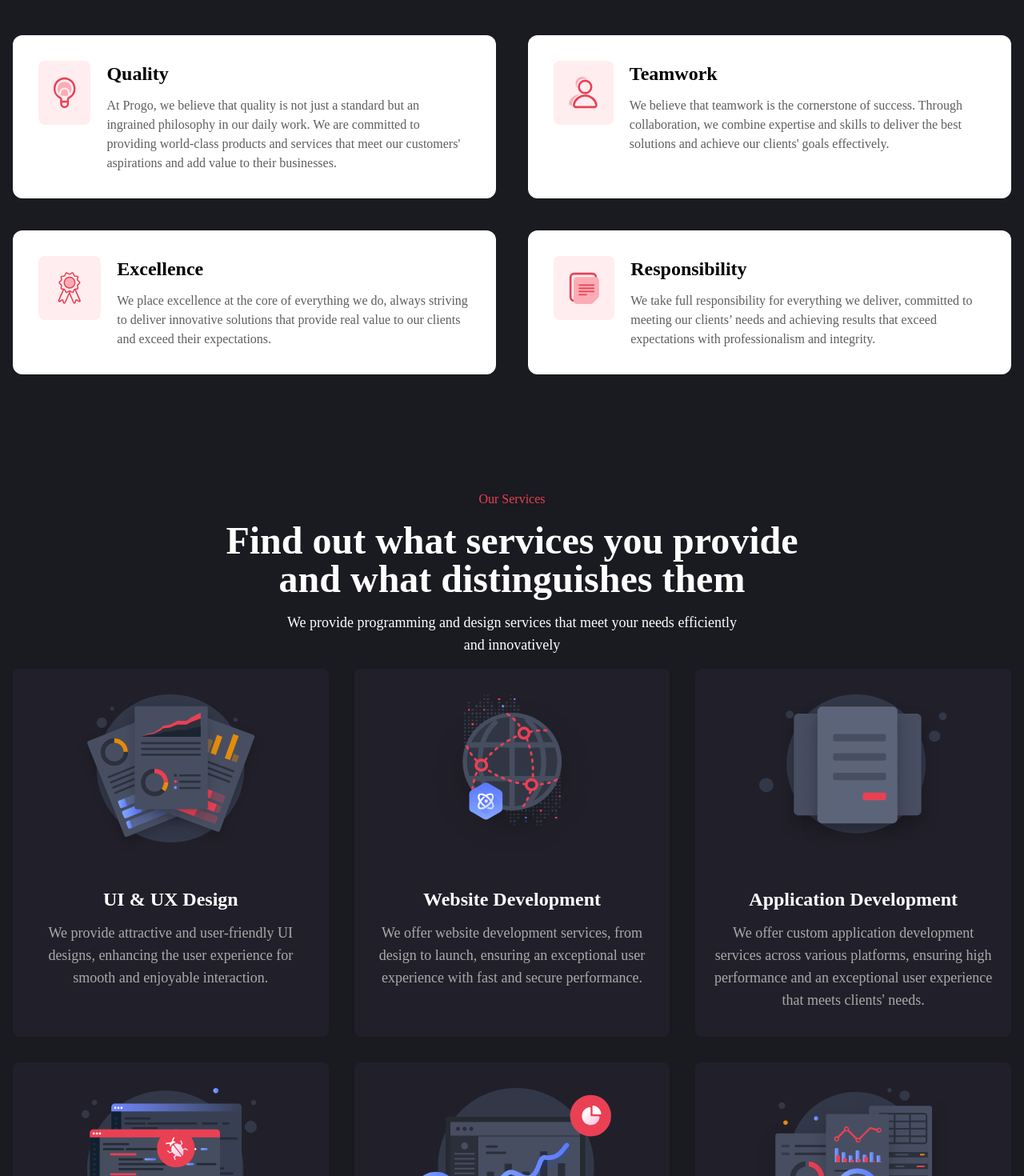
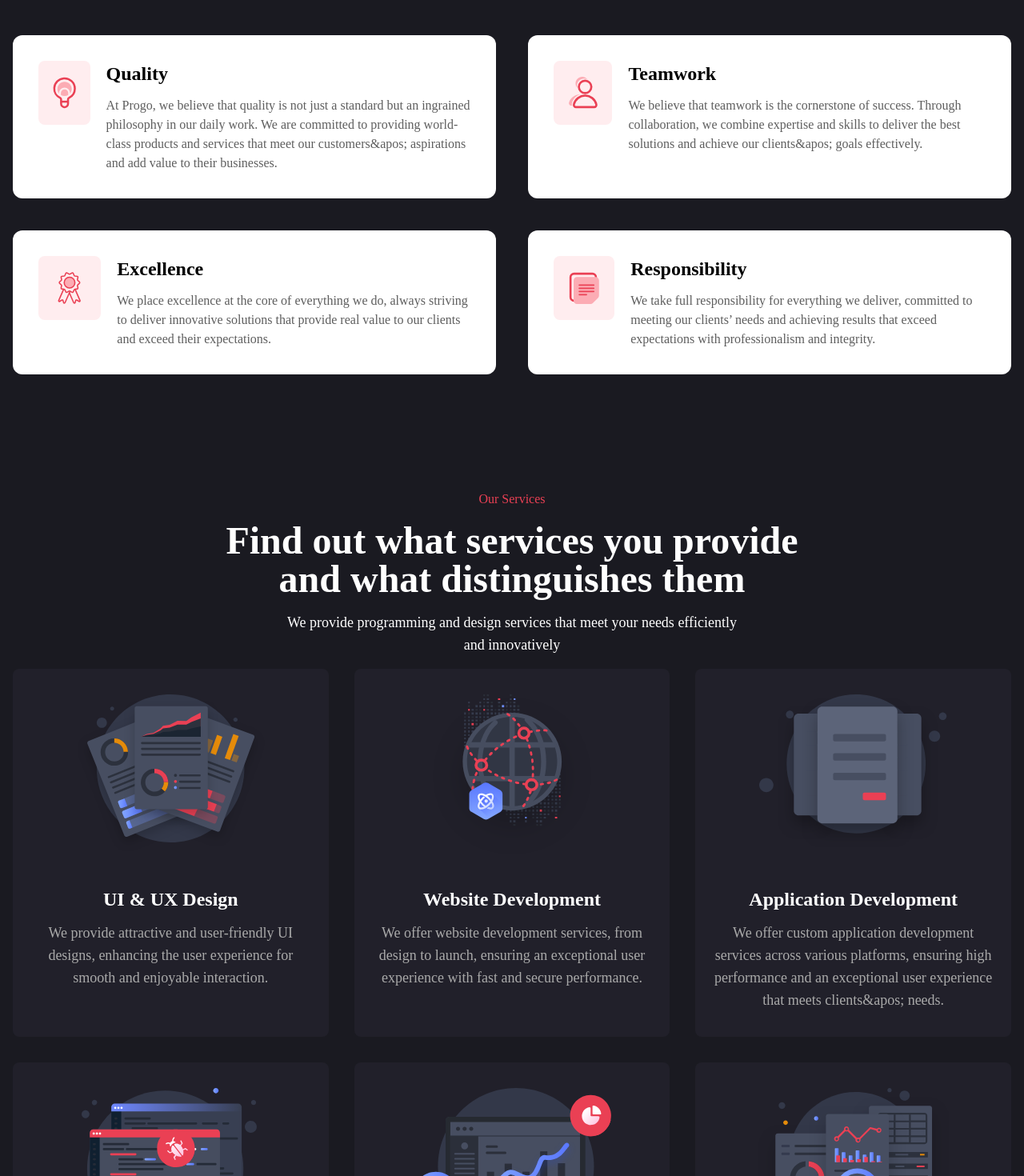
Before and after one commit to Alaa-Eldeyn/progo-website, a Next.js app: page / in a window 1280 px wide. Shown: the part 1560-3030 px from the top of the page at 80% size. Built offline with nearby package versions, Linux system fonts and the light colour scheme.

Commit message:
Fix HTML entity references for apostrophes in About component and data descriptions

```diff
--- a/app/_components/About.tsx
+++ b/app/_components/About.tsx
@@ -22,7 +22,7 @@ function About() {
             designing and developing custom software solutions, including
             websites, mobile applications, and enterprise management systems.
             The team excels in delivering innovative and advanced software
-            solutions tailored to meet clients' needs and help them achieve
+            solutions tailored to meet clients&apos; needs and help them achieve
             their goals efficiently and effectively.
           </p>
           <h2 className=" text-3xl font-bold">
--- a/data/index.ts
+++ b/data/index.ts
@@ -33,14 +33,14 @@ export const values = [
     id: 1,
     title: "Quality",
     description:
-      "At Progo, we believe that quality is not just a standard but an ingrained philosophy in our daily work. We are committed to providing world-class products and services that meet our customers' aspirations and add value to their businesses.",
+      "At Progo, we believe that quality is not just a standard but an ingrained philosophy in our daily work. We are committed to providing world-class products and services that meet our customers&apos; aspirations and add value to their businesses.",
     icon: qua,
   },
   {
     id: 2,
     title: "Teamwork",
     description:
-      "We believe that teamwork is the cornerstone of success. Through collaboration, we combine expertise and skills to deliver the best solutions and achieve our clients' goals effectively.",
+      "We believe that teamwork is the cornerstone of success. Through collaboration, we combine expertise and skills to deliver the best solutions and achieve our clients&apos; goals effectively.",
     icon: team,
   },
   {
@@ -78,7 +78,7 @@ export const services = [
     id: 3,
     title: "Application Development",
     description:
-      "We offer custom application development services across various platforms, ensuring high performance and an exceptional user experience that meets clients' needs.",
+      "We offer custom application development services across various platforms, ensuring high performance and an exceptional user experience that meets clients&apos; needs.",
     icon: app,
   },
   {
@@ -146,7 +146,7 @@ export const solutions = [
     src: follow,
     title: "Continuous follow-up of the project",
     description:
-      "We provide a tailored system to track your project's progress and offer accurate, up-to-date reports.",
+      "We provide a tailored system to track your project&apos;s progress and offer accurate, up-to-date reports.",
     colSpan: "col-span-full md:col-span-4",
     rowStart: "md:col-start-1 md:row-start-2",
   },
```
